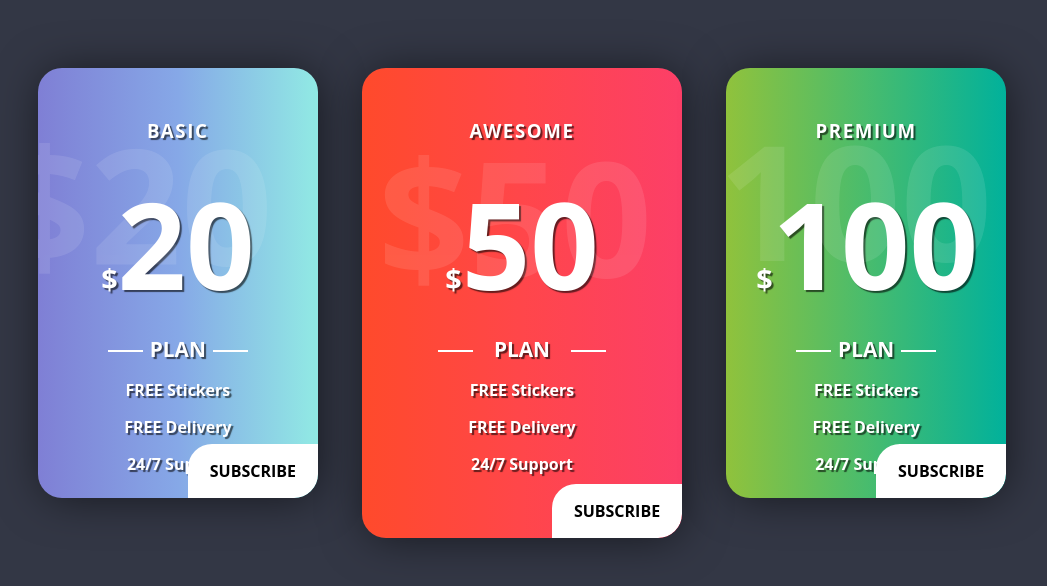
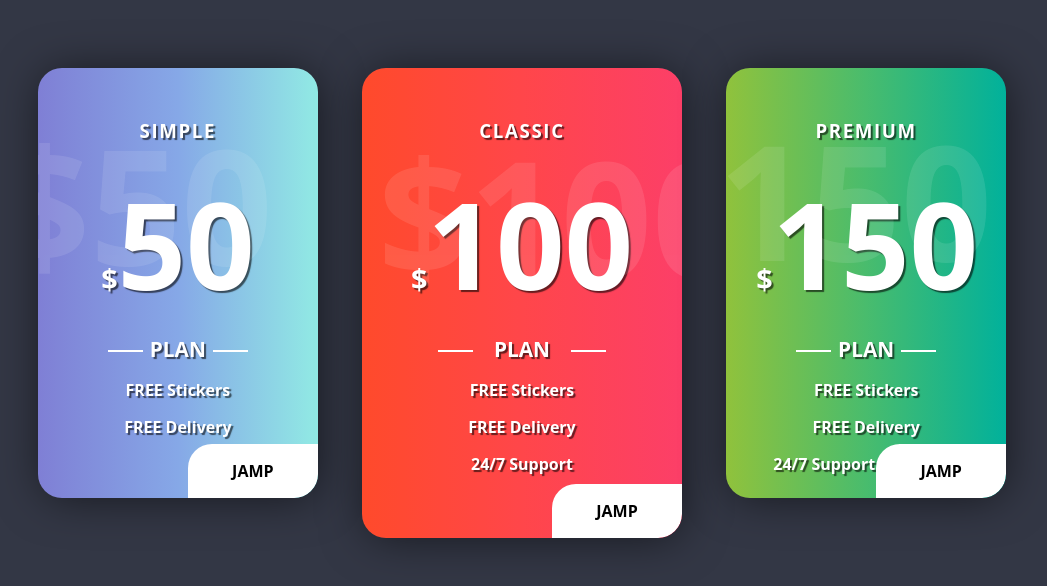
Before and after one commit to AnastasiyaLazarenka/Homework, a plain HTML site: page price/index.html in a window 1280 px wide. Shown: the whole page, without its empty margins (118-1165 px from the left). Drawn offline with Linux system fonts and the light colour scheme.

Commit message:
Add files via upload

```diff
--- a/price/index.html
+++ b/price/index.html
@@ -8,27 +8,8 @@
 
 <body>
     <div class="card">
-        <h3 class="type">basic</h3>
+        <h3 class="type">simple</h3>
         <div class="price price-basic">
-            <span class="dollar-sign">$</span>20
-        </div>
-
-        <p class="plan">plan</p>
-
-        <ul class="details">
-            <li><span>Free</span> Stickers</li>
-            <li><span>Free</span> Delivery</li>
-            <li><span>24/7</span> Support</li>
-        </ul>
-
-        <div class="subscribe">
-            <p>Subscribe</p>
-        </div>
-    </div>
-
-    <div class="card">
-        <h3 class="type">awesome</h3>
-        <div class="price price-awesome">
             <span class="dollar-sign">$</span>50
         </div>
 
@@ -37,17 +18,16 @@
         <ul class="details">
             <li><span>Free</span> Stickers</li>
             <li><span>Free</span> Delivery</li>
-            <li><span>24/7</span> Support</li>
         </ul>
 
         <div class="subscribe">
-            <p>Subscribe</p>
+            <p>Jamp</p>
         </div>
     </div>
 
     <div class="card">
-        <h3 class="type">premium</h3>
-        <div class="price price-premium">
+        <h3 class="type">classic</h3>
+        <div class="price price-awesome">
             <span class="dollar-sign">$</span>100
         </div>
 
@@ -60,7 +40,26 @@
         </ul>
 
         <div class="subscribe">
-            <p>Subscribe</p>
+            <p>Jamp</p>
+        </div>
+    </div>
+
+    <div class="card">
+        <h3 class="type">premium</h3>
+        <div class="price price-premium">
+            <span class="dollar-sign">$</span>150
+        </div>
+
+        <p class="plan">plan</p>
+
+        <ul class="details">
+            <li><span>Free</span> Stickers</li>
+            <li><span>Free</span> Delivery</li>
+            <li><span>24/7</span> Support individual</li>
+        </ul>
+
+        <div class="subscribe">
+            <p>Jamp</p>
         </div>
     </div>
 </body>
--- a/price/style.css
+++ b/price/style.css
@@ -95,15 +95,15 @@ body {
 }
 
 .price-basic::before {
-    content: "$20"
+    content: "$50"
 }
 
 .price-awesome::before {
-    content: "$50"
+    content: "$100"
 }
 
 .price-premium::before {
-    content: "100"
+    content: "150"
 }
 
 .price-basic::before, .price-awesome::before, .price-premium::before {
```
